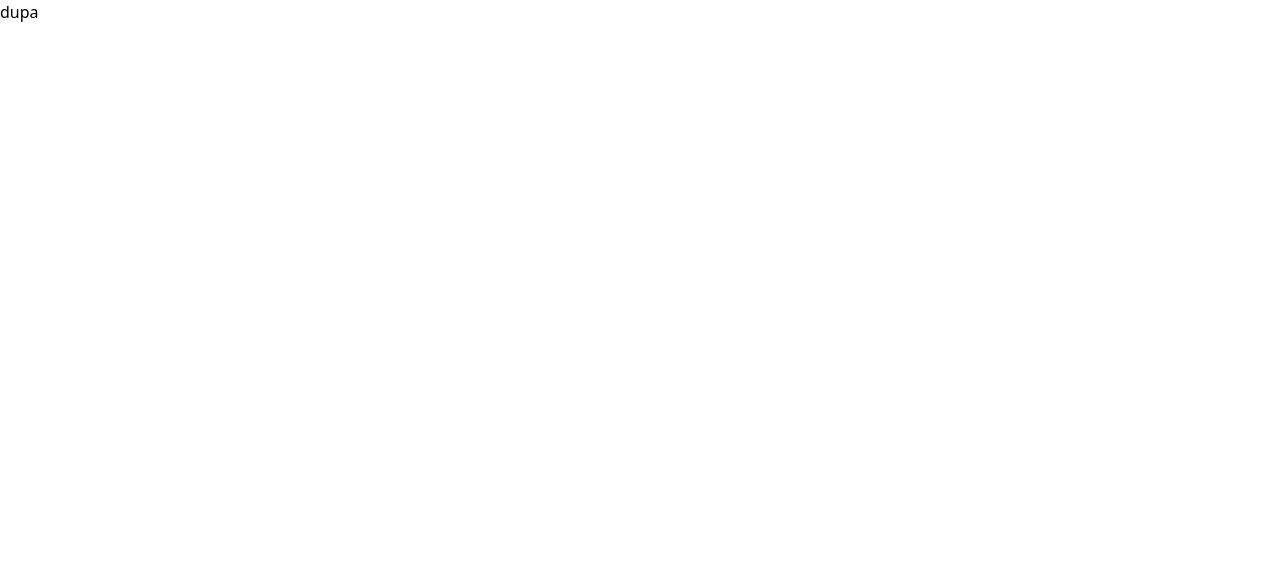
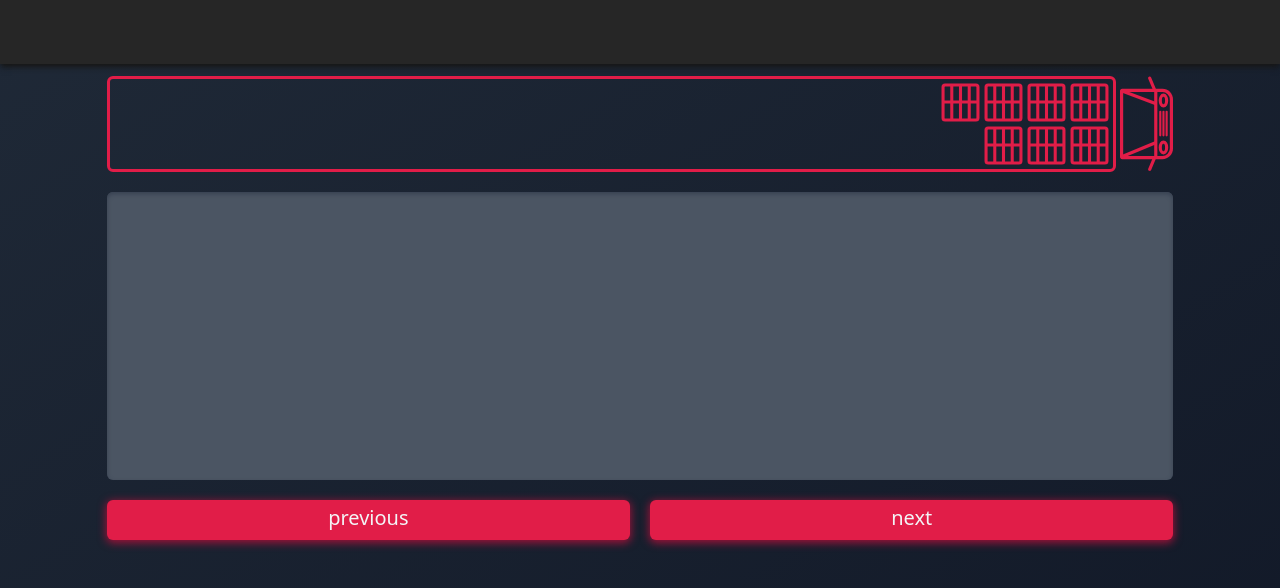
Before and after one commit to jkowiesk/pack-it, a SvelteKit app: page /orders in a window 1280 px wide. Shown: the top 588 px of the page. Built offline with nearby package versions, Linux system fonts and the light colour scheme.

Commit message:
adds pallet layout demo

```diff
--- a/src/routes/+layout.svelte
+++ b/src/routes/+layout.svelte
@@ -2,6 +2,7 @@
     import "../app.css";
 </script>
 
-<div class="w-screen h-screen">
+<div class="w-screen h-screen bg-gradient-to-tl from-gray-900 to-gray-800 flex flex-col">
+    <div class="w-full h-16 shadow-md shadow-neutral-900 bg-neutral-800"></div>
     <slot/>
 </div>
--- a/src/routes/orders/+page.svelte
+++ b/src/routes/orders/+page.svelte
@@ -1 +1,23 @@
-dupa
+<script>
+    import truck from "../../assets/truck.svg";
+    import pallet from "../../assets/pallet.svg";
+	import Button from "../../shared/Button.svelte";
+
+    let pallets = new Array(7);
+</script>
+
+<div class="flex flex-col gap-5 w-5/6 pt-3  mx-auto">
+    <div class="flex align-center gap-1">
+        <div class="h-full grow border-[3px] border-rose-600 rounded-md grid grid-rows-2 grid-flow-col auto-cols-[39px] gap-1 p-1 " style="direction: rtl;">
+            {#each pallets as _}
+                <img src={pallet} alt="pallet" class="h-full w-full aspect-square"/>
+            {/each}
+        </div>
+        <img src={truck} alt="truck" class="h-24"/>
+    </div>
+    <div class="bg-gray-600 shadow-inner shadow-gray-700 rounded-md w-full h-72"></div>
+    <div class="flex gap-5 w-full">
+        <Button style="grow basis-0 h-10">previous</Button>
+        <Button style="grow basis-0 h-10">next</Button>
+    </div>
+</div>
--- /dev/null
+++ b/src/shared/Button.svelte
@@ -0,0 +1,8 @@
+<script lang="ts">
+    export let style = "";
+</script>
+
+<button class="
+    bg-rose-600 hover:bg-rose-500 shadow-mdlg transition transition duration-100 hover:shadow-hov
+    text-xl hover:shadow-rose-600 shadow-rose-800 text-gray-100 rounded-md px-1 pb-1 flex items-center justify-center {style}
+"><slot/></button>
--- a/tailwind.config.js
+++ b/tailwind.config.js
@@ -2,7 +2,12 @@
 export default {
   content: ['./src/**/*.{html,js,svelte,ts}'],
   theme: {
-    extend: {},
+    extend: {
+      boxShadow: {
+        'mdlg': '0 2px 8px 1px',
+        'hov': '0 3px 8px 1px',
+      },
+    },
   },
   plugins: [],
 }
```
Also changed, not shown: src/assets/pallet.svg (added), src/assets/truck.svg (added).
